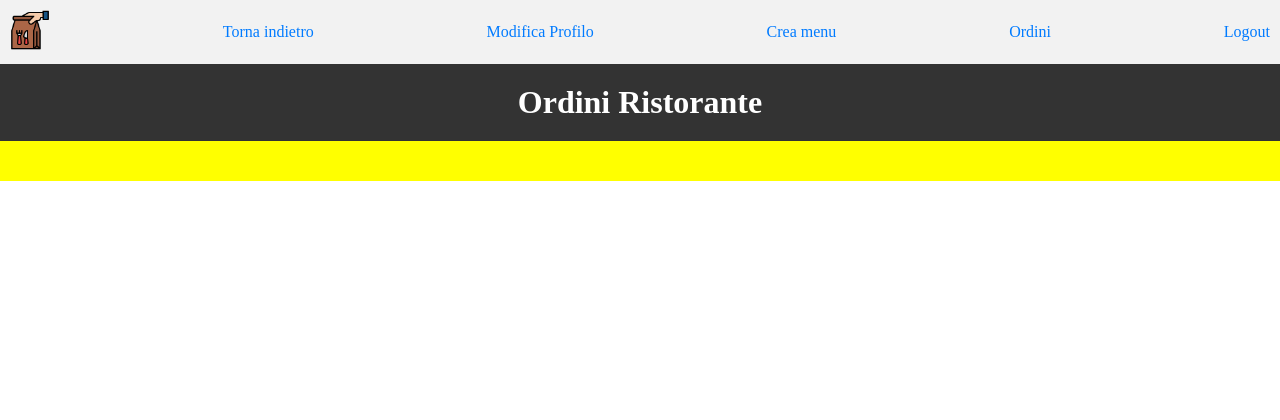
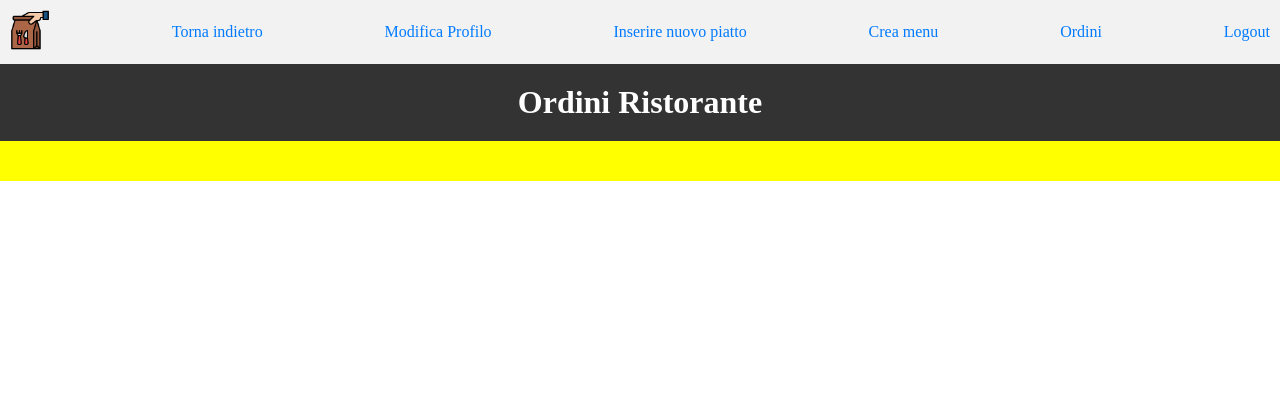
Before and after one commit to IvanCisco/TestGround, a PHP site: page /ProvaConsegnaCopia/frontend/ordini_ristorante.php in a window 1280 px wide. Shown: the top 420 px of the page. Run offline with PHP 8.4, Linux system fonts and the light colour scheme.

Commit message:
Update ordini_ristorante.php
mancava non so perchè

```diff
--- a/ProvaConsegna/applicativo/frontend/ordini_ristorante.php
+++ b/ProvaConsegna/applicativo/frontend/ordini_ristorante.php
@@ -11,6 +11,7 @@
             <li><img src="../images/MainIcon.png" height="40px"></li>
                 <a href="ristorante.php">Torna indietro</a>
                 <a href="modificaprofilo_ristorante.php">Modifica Profilo</a>
+                <a href="inserisci_piatto.html">Inserire nuovo piatto</a>
                 <a href="crea_menu.php">Crea menu</a>
                 <a href="ordini_ristorante.php">Ordini</a>
                 <a href="../common/logout.php">Logout</a>
```
